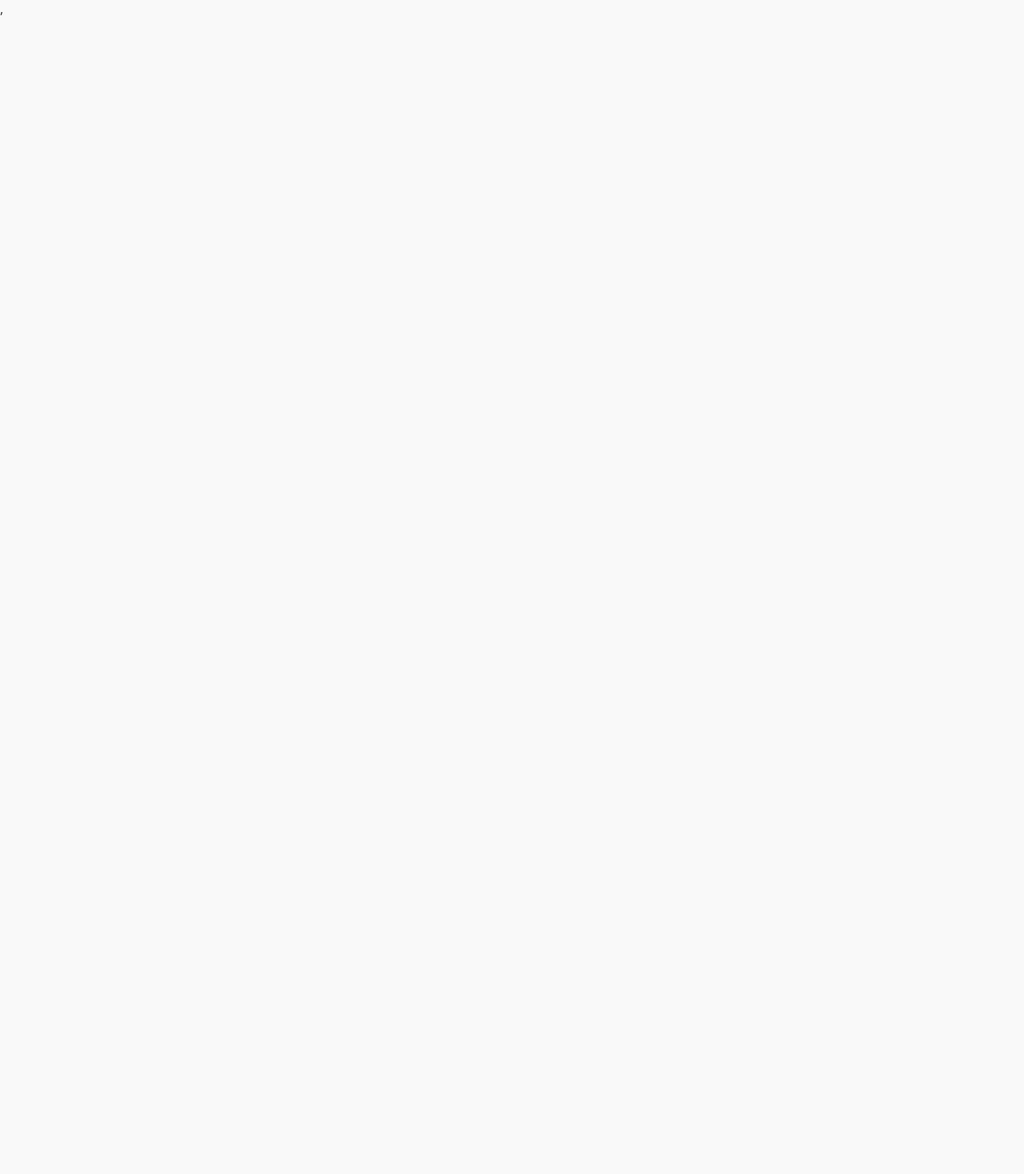
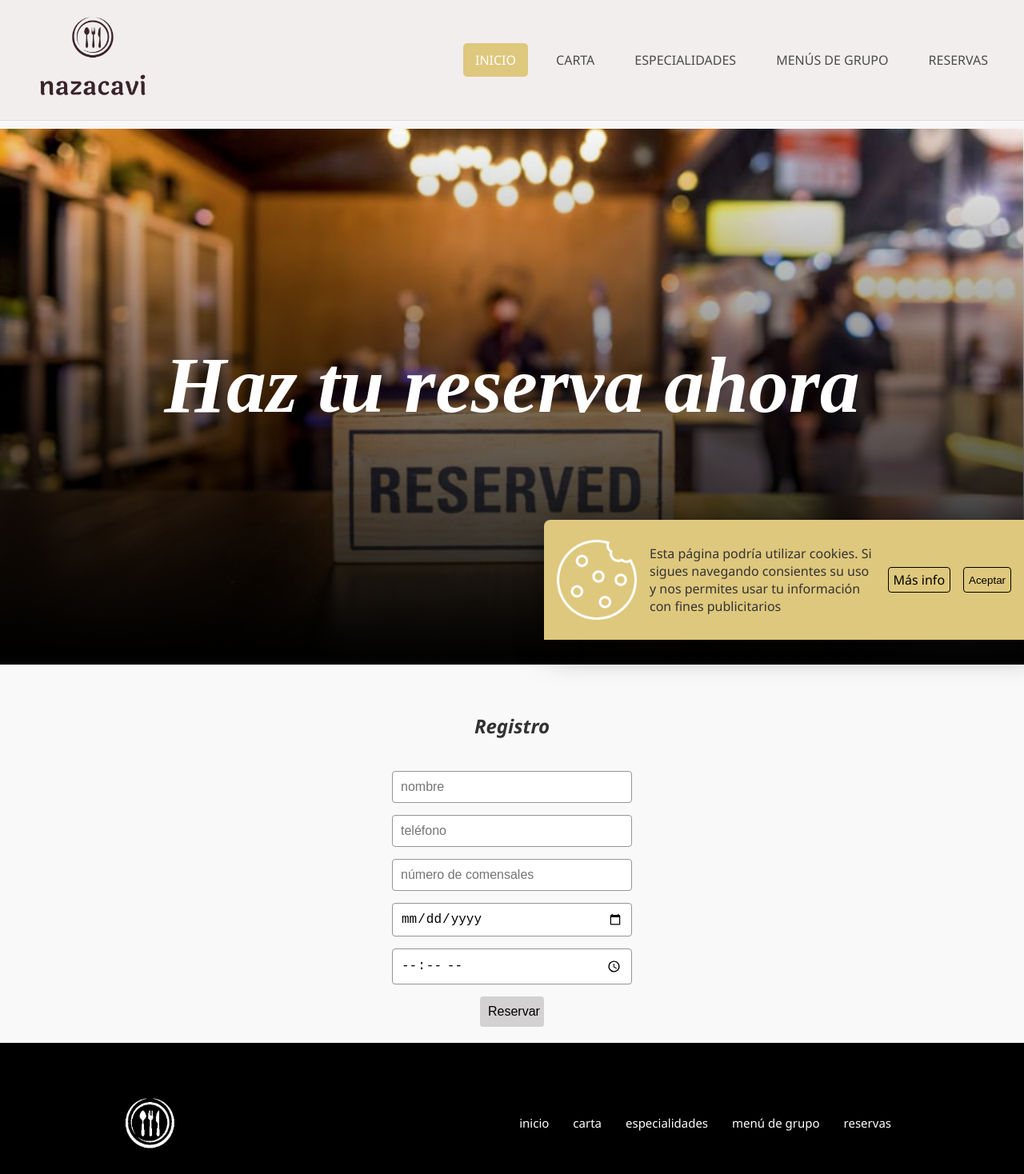
Before and after one commit to nazacavi/restaurante-nazacavi, a React (Vite) app: page /#/reservas in a window 1280 px wide. Before the commit this address had no page. Shown: the top 1468 px of the page at 80% size. Before the commit the page ends 800 px from the top, so only its background shows below. Built offline with nearby package versions, Linux system fonts and the light colour scheme; a web font is replaced by a local one.

Commit message:
Cambiar a por NavLink

```diff
--- a/src/components/FooterComponent.tsx
+++ b/src/components/FooterComponent.tsx
@@ -1,3 +1,4 @@
+import { NavLink } from 'react-router-dom';
 import BannerCookies from './BannerCookies';
 import './FooterComponent.css';
 
@@ -18,11 +19,11 @@ export default function FooterComponent () {
                     />
 
                     <nav className="secciones">
-                        <a className="enlace" href="/restaurante-nazacavi/">inicio</a>
-                        <a className="enlace" href="/restaurante-nazacavi/carta">carta</a>
-                        <a className="enlace" href="/restaurante-nazacavi/especialidades">especialidades</a>
-                        <a className="enlace" href="/restaurante-nazacavi/menu-de-grupo">menú de grupo</a>
-                        <a className="enlace" href="/restaurante-nazacavi/reservas">reservas</a>
+                        <NavLink className="enlace" to="/">inicio</NavLink>
+                        <NavLink className="enlace" to="/carta">carta</NavLink>
+                        <NavLink className="enlace" to="/especialidades">especialidades</NavLink>
+                        <NavLink className="enlace" to="/menu-de-grupo">menú de grupo</NavLink>
+                        <NavLink className="enlace" to="/reservas">reservas</NavLink>
                     </nav>
                 </div>
 
--- a/src/components/Header.tsx
+++ b/src/components/Header.tsx
@@ -1,4 +1,5 @@
 import './Header.css';
+import { NavLink } from "react-router";
 
 export default function Header() {
     return (
@@ -13,36 +14,36 @@ export default function Header() {
               />
 
               <nav>
-                  <a
+                  <NavLink
                     className={`enlace ${window.location.pathname === '/' ? 'actual' : ''}`}
-                    href="/restaurante-nazacavi/"
+                    to="/"
                   >
                     INICIO
-                  </a>
-                  <a
+                  </NavLink>
+                  <NavLink
                     className={`enlace ${window.location.pathname === '/carta' ? 'actual' : ''}`}
-                    href="/restaurante-nazacavi/carta"
+                    to="/carta"
                   >
                     CARTA
-                  </a>
-                  <a
+                  </NavLink>
+                  <NavLink
                     className={`enlace ${window.location.pathname === '/especialidades' ? 'actual' : ''}`}
-                    href="/restaurante-nazacavi/especialidades"
+                    to="/especialidades"
                   >
                     ESPECIALIDADES
-                  </a>
-                  <a
+                  </NavLink>
+                  <NavLink
                     className={`enlace ${window.location.pathname === '/menu-de-grupo' ? 'actual' : ''}`}
-                    href="/restaurante-nazacavi/menu-de-grupo"
+                    to="/menu-de-grupo"
                   >
                     MENÚS DE GRUPO
-                  </a>
-                  <a
+                  </NavLink>
+                  <NavLink
                     className={`enlace ${window.location.pathname === '/reservas' ? 'actual' : ''}`}
-                    href="/restaurante-nazacavi/reservas"
+                    to="/reservas"
                   >
                     RESERVAS
-                  </a>
+                  </NavLink>
               </nav>
             </header>
         </>
--- a/src/main.tsx
+++ b/src/main.tsx
@@ -15,14 +15,14 @@ createRoot(document.getElementById('root')!).render(
   <StrictMode>
     <HashRouter>
       <Routes>
-        <Route path="/restaurante-nazacavi/" element={<App />} />
-        <Route path="/restaurante-nazacavi/carta" element={<Carta />} />
-        <Route path="/restaurante-nazacavi/menu-de-grupo" element={<MenuDeGrupo />} />
-        <Route path="/restaurante-nazacavi/reservas" element={<Reservas />} />
-        <Route path="/restaurante-nazacavi/especialidades" element={<Especialidades />} />
-        <Route path="/restaurante-nazacavi/politica-de-privacidad" element={<PoliticaDePrivacidad />} />
-        <Route path="/restaurante-nazacavi/politica-de-cookies" element={<PoliticaDeCookies />} />
-        <Route path="/restaurante-nazacavi/aviso-legal" element={<AvisoLegal />} />
+        <Route path="/" element={<App />} />
+        <Route path="/carta" element={<Carta />} />
+        <Route path="/menu-de-grupo" element={<MenuDeGrupo />} />
+        <Route path="/reservas" element={<Reservas />} />
+        <Route path="/especialidades" element={<Especialidades />} />
+        <Route path="/politica-de-privacidad" element={<PoliticaDePrivacidad />} />
+        <Route path="/politica-de-cookies" element={<PoliticaDeCookies />} />
+        <Route path="/aviso-legal" element={<AvisoLegal />} />
       </Routes>
     </HashRouter>,
   </StrictMode>,
--- a/src/pages/Carta.tsx
+++ b/src/pages/Carta.tsx
@@ -249,7 +249,6 @@ export default function Carta() {
                 </div>
               </section>
             </main>
-
             <FooterComponent/>
         </>
     );
--- a/src/pages/Especialidades.tsx
+++ b/src/pages/Especialidades.tsx
@@ -16,8 +16,8 @@ export default function Especialidades() {
                     imagen="especialidades/imagen-tarta-presentacion.JPG"
                 />
 
-                <div className="contenedor-principal-especialidades">
-                    <div className="contenedor-imagen-texto-especialidades">
+                <section className="contenedor-principal-especialidades">
+                    <article className="contenedor-imagen-texto-especialidades">
                         <img
                           src="./especialidades/imagen-fuego-patagonico.JPG"
                           title="Fuego Patagónico"
@@ -29,9 +29,9 @@ export default function Especialidades() {
 
                             <p>Jugoso corte de cordero patagónico cocinado a la leña, marinado en finas hierbas andinas y especias ahumadas. Acompañado de puré rústico de papas moradas y una reducción de malbec. Un tributo a la cocina de fuego y a la intensidad del sur.</p>
                         </div>
-                    </div>
+                    </article>
 
-                    <div className="contenedor-imagen-texto-especialidades">
+                    <article className="contenedor-imagen-texto-especialidades">
                         <div className="contenedor-texto-especialidades">
                             <h2>Osobuco riojano </h2>
 
@@ -43,9 +43,9 @@ export default function Especialidades() {
                             alt="Nocturno Imperial"
                             title="Nocturno Imperial"
                         />
-                    </div>
+                    </article>
 
-                    <div className="contenedor-imagen-texto-especialidades">
+                    <article className="contenedor-imagen-texto-especialidades">
                         <img
                         src="./especialidades/imagen-milhojas-bruma.JPG"
                         alt="Milhojas de Bruma"
@@ -57,9 +57,9 @@ export default function Especialidades() {
 
                             <p>Crujiente hojaldre artesanal relleno de carne estofada lentamente con cebolla caramelizada, vino oporto y un toque de mostaza antigua. Servido sobre un coulis de tomate confitado. Un plato que equilibra tradición y modernidad.</p>
                         </div>
-                    </div>
+                    </article>
 
-                    <div className="contenedor-imagen-texto-especialidades">
+                    <article className="contenedor-imagen-texto-especialidades">
                         <div className="contenedor-texto-especialidades">
                             <h2>Sombra de Cacao</h2>
 
@@ -71,9 +71,9 @@ export default function Especialidades() {
                            alt="Sombra de cacao"
                            title="Sombra de cacao"
                        />
-                    </div>
+                    </article>
 
-                    <div className="contenedor-imagen-texto-especialidades">
+                    <article className="contenedor-imagen-texto-especialidades">
                         <img
                            src="./especialidades/imagen-almendra-dorada.JPG"
                            alt="Almendra Dorada"
@@ -85,9 +85,9 @@ export default function Especialidades() {
 
                             <p>Tarta cremosa elaborada con turrón de Jijona, sobre base de galleta tostada y un suave velo de miel. Coronada con almendras crocantes y un toque de nata infusionada en azahar. Tradición reinventada.</p>
                         </div>
-                    </div>
+                    </article>
 
-                    <div className="contenedor-imagen-texto-especialidades">
+                    <article className="contenedor-imagen-texto-especialidades">
                         <div className="contenedor-texto-especialidades">
                             <h2>Suspiro de Vainilla</h2>
 
@@ -99,9 +99,9 @@ export default function Especialidades() {
                            alt="Suspiro de Vainilla"
                            title="Suspiro de Vainilla"
                        />
-                    </div>
+                    </article>
 
-                    <div className="contenedor-imagen-texto-especialidades">
+                    <article className="contenedor-imagen-texto-especialidades">
                         <img
                             src="./especialidades/imagen-rubi-escondido.JPG"
                             alt="Rubí Escondido"
@@ -113,9 +113,9 @@ export default function Especialidades() {
 
                             <p>Mezcla vibrante de frutos rojos macerados, vodka premium, licor de flor de saúco y un toque de lima. Servido con hielo picado y decorado con arándanos frescos. Un cóctel intenso y seductor.</p>
                         </div>
-                    </div>
+                    </article>
 
-                    <div className="contenedor-imagen-texto-especialidades">
+                    <article className="contenedor-imagen-texto-especialidades">
                         <div className="contenedor-texto-especialidades">
                             <h2>Sol de Medianoche</h2>
 
@@ -127,8 +127,8 @@ export default function Especialidades() {
                            alt="Sol de Medianoche"
                            title="Sol de Medianoche"
                        />
-                    </div>
-                </div>
+                    </article>
+                </section>
             </main>
 
             <FooterComponent/>
```
